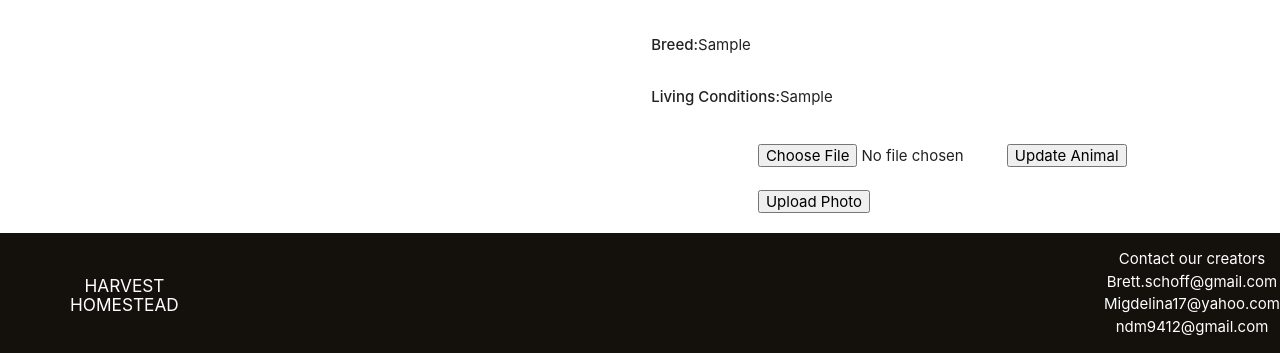
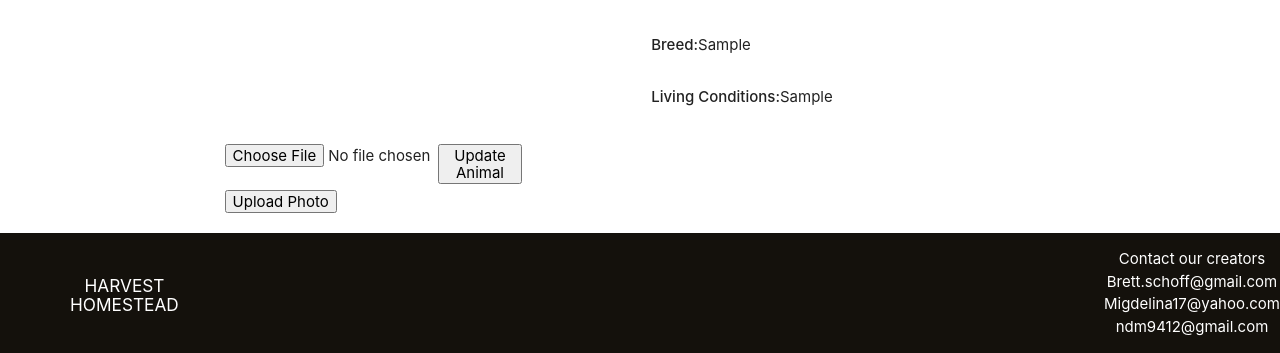
Before and after one commit to migdelinabuelna/HarvestHomestead, a Django app: template main_app/templates/animals/detail.html in a window 1280 px wide. Shown: the part 634-987 px from the top of the page. Run offline with Django 4.2, Linux system fonts and the light colour scheme; the template is opened without the code that fills it: values that come from a table or form of the project are taken from there, others are empty; a user stored in the database is signed in; tables that the repository leaves empty hold one stand-in row (values such as "Sample post").

Commit message:
Changes comment model

```diff
--- a/main_app/models.py
+++ b/main_app/models.py
@@ -13,12 +13,6 @@ class Farm(models.Model):
     user = models.OneToOneField(User, on_delete=models.CASCADE)
     farm_name = models.CharField(max_length=100)
     address = models.CharField(max_length=100, blank=True)
-
-class Comment(models.Model):
-    user = models.ForeignKey(User, on_delete=models.CASCADE)
-    comment = models.CharField(max_length = 150)
-    date = models.DateField(auto_now=True)
-    vote = models.IntegerField(default=0)
 
 class Photo(models.Model):
     url = models.CharField(max_length=200)
@@ -52,3 +46,12 @@ class Equipment(models.Model):
     fuel_type = models.CharField(max_length=1, choices=FUEL_TYPE, default=FUEL_TYPE[0][0])
     engine_information = models.CharField(max_length=100)
     user = models.ForeignKey(User, on_delete=models.SET_NULL, blank=True, null=True)
+
+class Comment(models.Model):
+    user = models.ForeignKey(User, on_delete=models.CASCADE)
+    animal = models.ForeignKey(Animal, on_delete=models.CASCADE, blank=True, null=True)
+    crop = models.ForeignKey(Crops, on_delete=models.CASCADE, blank=True, null=True)
+    equipment = models.ForeignKey(Equipment,on_delete=models.CASCADE, blank=True, null=True)
+    comment = models.CharField(max_length = 150)
+    date = models.DateField(auto_now=True)
+    vote = models.IntegerField(default=0)
--- a/main_app/templates/animals/detail.html
+++ b/main_app/templates/animals/detail.html
@@ -27,8 +27,11 @@
                 </div>
             </div>
         </div>
+
+        {% if user.is_authenticated and perms.main_app.add_photo %}
+
         <div class="row">
-            <div class="col s1 offset-s7">
+            <div class="col s1 offset-s2">
                 <form action="{% url 'add_photo' animal.id %}" enctype="multipart/form-data" method="POST">
                     {% csrf_token %}
                     <input type="file" name="photo_file">
@@ -36,9 +39,15 @@
                     <input type="submit" class="upload-photo" value="Upload Photo">
                 </form>
             </div>
-            <a href="{% url 'animals_update' animal.id%}">
-                <button>Update Animal</button>
-            </a>
+            <div class="col s1 offset-s1">
+                <a href="{% url 'animals_update' animal.id%}">
+                    <button>Update Animal</button>
+                </a>
+            </div>
+        {% endif %}
+            <div class="comment">
+                <form action=""></form>
+            </div>
         </div>
     </div>
 </body>
--- a/main_app/urls.py
+++ b/main_app/urls.py
@@ -9,6 +9,8 @@ urlpatterns = [
   path('animals/create', views.AnimalCreate.as_view(), name='animals_create'),
   path('animals/<int:pk>/update/', views.AnimalUpdate.as_view(), name='animals_update'),
   path('animals/<int:pk>/update/', views.AnimalDelete.as_view(), name='animals_delete'),
+
+  #accounts
   path('accounts/signup/', views.signup, name='signup'),
   path('accounts/<int:user_id>/new_farm', views.new_farm, name='new_farm'),
 
@@ -27,5 +29,5 @@ urlpatterns = [
 
 
   #photo
-  path('animals/<int:animal_id>/add_photo', views.add_photo, name='add_photo')
+  path('animals/<int:animal_id>/add_photo', views.add_photo, name='add_photo'),
 ]
```
Also changed, not shown: main_app/migrations/0007_comment_animal_comment_crop_comment_equipment.py (added).
